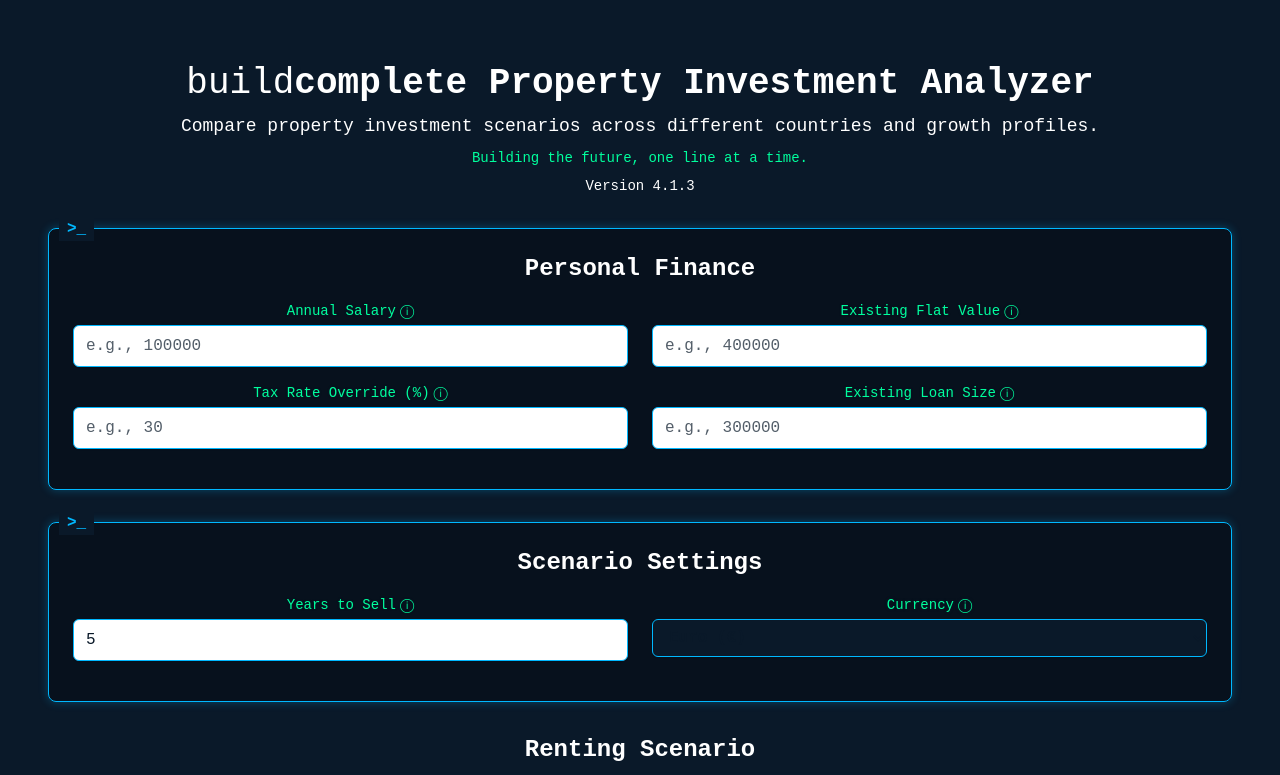
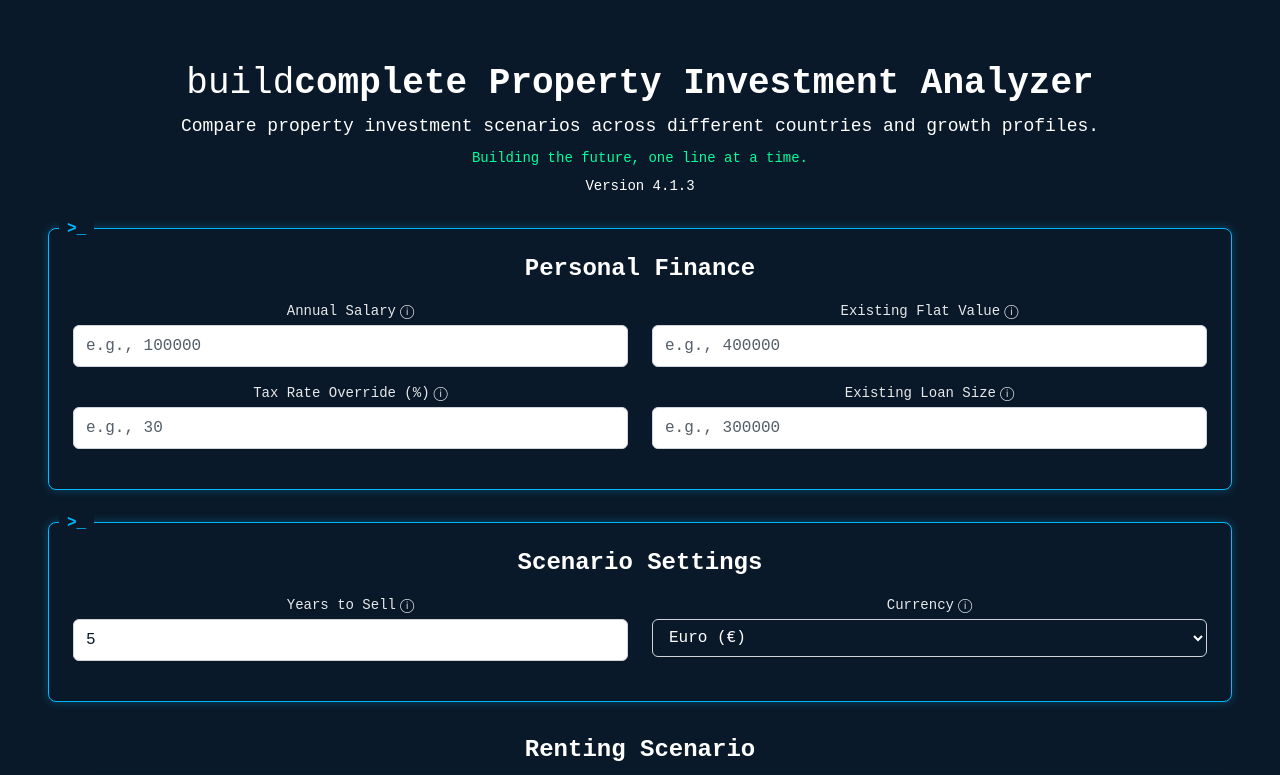
Before and after one commit to buildcomplete/manus_property_analyzer_it4, a React (Vite) app in the folder frontend/: page / in a window 1280 px wide. Shown: the top 775 px of the page. Built offline with nearby package versions, Linux system fonts and the light colour scheme.

Commit message:
Manual adjustments of index.css to make color work

```diff
--- a/frontend/src/index.css
+++ b/frontend/src/index.css
@@ -131,59 +131,42 @@
   }
 
   /* Override any non-buildcomplete colors in Tailwind classes */
-  .bg-white, .bg-gray-50, .bg-gray-100, .bg-gray-200 {
+  .bg-white,
+  .bg-gray-50,
+  .bg-gray-100,
+  .bg-gray-200,
+  [class*="bg-white"],
+  [class*="bg-gray-"] {
     background-color: var(--dark-blue) !important;
+    color: var(--off-white) !important;
   }
 
-  .text-gray-500, .text-gray-600, .text-gray-700 {
-    color: var(--bright-green) !important;
+  /* Special case for form inputs and selects that should remain light */
+  input,
+  select,
+  textarea,
+  .form-input,
+  .form-select,
+  .form-textarea {
+    background-color: var(--off-white) !important;
+    color: var(--dark-blue) !important;
   }
 
-  .text-indigo-500, .text-indigo-600, .text-indigo-700 {
-    color: var(--electric-blue) !important;
+  /* Add specific component overrides */
+  .terminal-box,
+  .scenario-content,
+  .results-section,
+  section,
+  .detailed-breakdown {
+    background-color: var(--dark-blue) !important;
+    color: var(--off-white) !important;
   }
 
-  .border-gray-200, .border-gray-300 {
-    border-color: var(--electric-blue) !important;
-  }
-
-  /* Form field specific overrides for better contrast */
-  .form-input, .form-select, .form-textarea {
-    background-color: var(--off-white);
-    color: var(--dark-blue);
-    border-color: var(--electric-blue);
-  }
-
-  /* Targeted fixes for selectors */
-  select, .select, [role="combobox"] {
-    background-color: var(--off-white);
-    color: var(--dark-blue);
-    border: 2px solid var(--bright-green);
-    font-weight: 600;
-  }
-
-  /* Fix for selector labels */
-  label[for="country"],
-  label[for="city"],
-  label[for="propertyType"],
-  label[for="currency"],
-  div:has(> select) > label,
-  div:has(> [role="combobox"]) > label {
-    color: var(--bright-green);
-    font-weight: 700;
-    font-size: 1.1rem;
-    text-shadow: 0 0 3px var(--dark-blue);
-  }
-
-  /* Fix for table columns with low contrast */
-  th, td {
-    color: var(--off-white);
-    font-weight: 500;
-  }
-
-  th {
-    color: var(--bright-green);
-    font-weight: 700;
+  /* Override any white backgrounds in nested elements */
+  [class*="bg-white"] *:not(input):not(select):not(textarea),
+  [class*="bg-gray-"] *:not(input):not(select):not(textarea) {
+    background-color: inherit;
+    color: inherit;
   }
 
   /* Payment column specific fix */
@@ -238,4 +221,62 @@
     color: var(--off-white);
     border-bottom: 1px solid rgba(0, 184, 255, 0.3);
   }
+
+  /* Color utility overrides */
+  .text-red-500,
+  .text-red-600,
+  .text-red-700 {
+    color: rgb(239, 68, 68) !important; /* tailwind red-500 */
+  }
+
+  .text-green-500,
+  .text-green-600,
+  .text-green,
+  .text-green-700 {
+    color: rgb(34, 197, 94) !important; /* tailwind green-500 */
+  }
+
+  /* Table styles refinement */
+  table {
+    color: rgba(255, 255, 255, 0.9); /* slightly faded white for general text */
+  }
+
+  /* Reset specific column styles */
+  td, th {
+    color: rgba(255, 255, 255, 0.9); /* default color for all cells */
+  }
+
+  /* Keep accent colors only for specific important columns */
+  /* Payment column */
+  td:first-child:has(span.currency),
+  th:first-child:has(span.currency) {
+    color: var(--electric-blue);
+    font-weight: 700;
+  }
+
+  /* Est. Selling Value and other monetary values */
+  td:has(span.currency),
+  th:has(.currency) {
+    color: var(--bright-green);
+    font-weight: 600;
+  }
+
+  /* Headers should be clear but not overpowering */
+  thead th, thead td {
+    color: rgba(255, 255, 255, 1); /* full white for headers */
+    font-weight: 700;
+    border-bottom: 2px solid var(--electric-blue);
+  }
+
+  /* Table cell borders more subtle */
+  tbody td, tbody th {
+    border-bottom: 1px solid rgba(0, 184, 255, 0.2);
+  }
+
+  /* Override any bright green text that comes from utility classes */
+  [class*="text-gray"],
+  [class*="text-slate"],
+  [class*="text-neutral"] {
+    color: rgba(255, 255, 255, 0.9) !important;
+  }
 }
```
